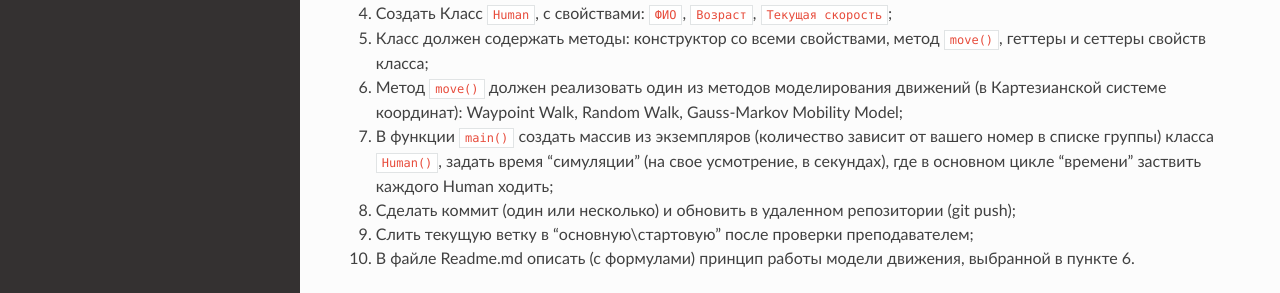
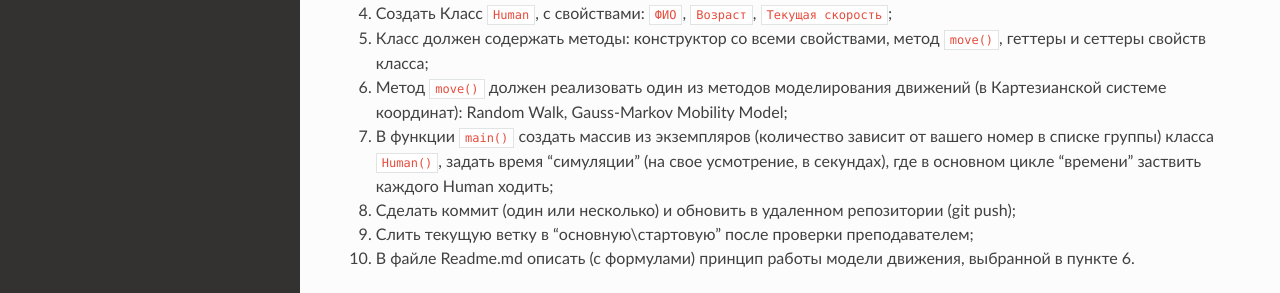
Before and after one commit to TelecomDep/notes, a Sphinx documentation site: the page built from docs/source/HomeWork/home_work.md, in a window 1280 px wide and 1075 px high. Shown: the part 615-908 px from the top of the window. Built offline with Sphinx 7.4.7 and the Read the Docs theme 3.1.0, drawn with Linux system fonts in a browser that asks for light colours; pages that are not in the unit, such as notebooks, are missing from menus.

Commit message:
PR1 added

```diff
--- a/docs/source/HomeWork/home_work.md
+++ b/docs/source/HomeWork/home_work.md
@@ -17,7 +17,7 @@
 3. В созданном проекте, по умолчанию будет создан `sample code`, в котором и будет продолжаться дальнейшая работа;
 4. Создать Класс `Human`, с свойствами: `ФИО`, `Возраст`, `Текущая скорость`;
 5. Класс должен содержать методы: конструктор со всеми свойствами, метод `move()`, геттеры и сеттеры свойств класса;
-6. Метод `move()` должен реализовать один из методов моделирования движений (в Картезианской системе координат): Waypoint Walk, Random Walk, Gauss-Markov Mobility Model;
+6. Метод `move()` должен реализовать один из методов моделирования движений (в Картезианской системе координат): Random Walk, Gauss-Markov Mobility Model;
 7. В функции `main()` создать массив из экземпляров (количество зависит от вашего номер в списке группы) класса `Human()`, задать время "симуляции" (на свое усмотрение, в секундах), где в основном цикле "времени" заствить каждого Human ходить;
 8. Сделать коммит (один или несколько) и обновить в удаленном репозитории (git push);
 9. Слить текущую ветку в "основную\стартовую" после проверки преподавателем;
```
